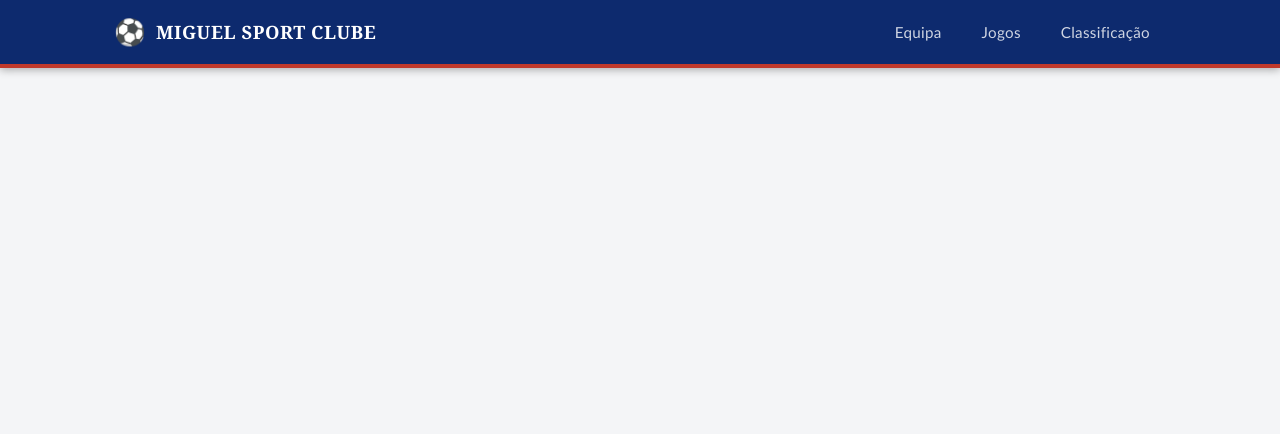
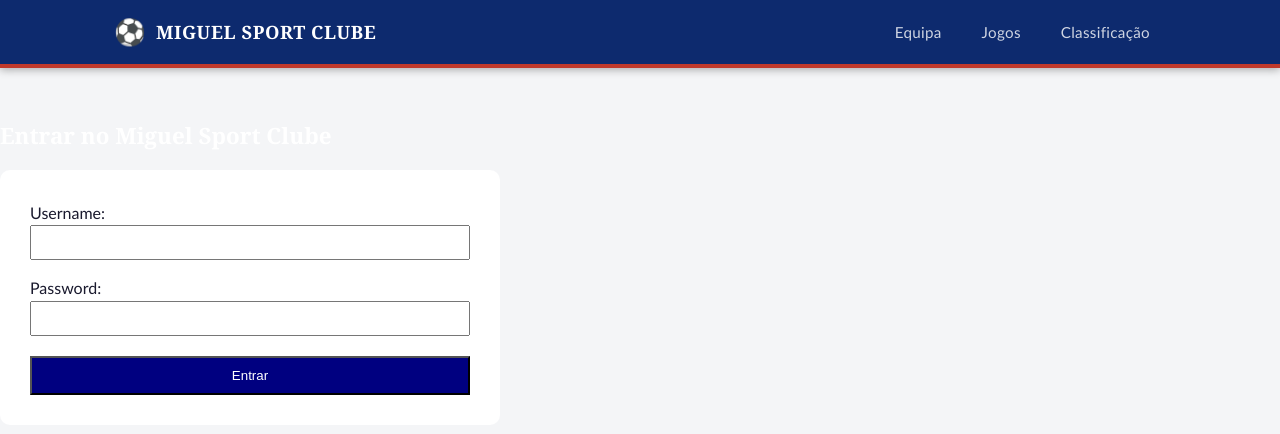
Before and after one commit to mpaciencia/miguel-sport-clube, a React app in the folder frontend/: page /login in a window 1280 px wide. Shown: the top 434 px of the page. Built offline with nearby package versions, Linux system fonts and the light colour scheme; the HTML template or start-up script is replaced by a standard one.

Commit message:
login  com segurança

```diff
--- /dev/null
+++ b/frontend/src/context/AuthContext.jsx
@@ -0,0 +1,23 @@
+import { createContext, useState } from "react";
+
+/* eslint-disable react-refresh/only-export-components */
+// criar a nuvem
+export const AuthContext = createContext();
+// fornecedor q envolve o site todo
+export const AuthProvider = ({ children }) => {
+    // variaveis de estado q guarda quem está logado, começa vazia
+    const[user, setUser] = useState(null);
+    const fazerLogin = (dadosUtilizador) => {
+        setUser(dadosUtilizador);
+    };
+
+    const fazerLogout = () => {
+        setUser(null);
+    };
+
+    return (
+        <AuthContext.Provider value={{ user, fazerLogin, fazerLogout }}>
+            {children}
+        </AuthContext.Provider>
+    );
+};
--- a/frontend/src/main.jsx
+++ b/frontend/src/main.jsx
@@ -1,5 +1,7 @@
 import { createRoot } from 'react-dom/client'
 import { BrowserRouter, Routes, Route } from 'react-router-dom'
+
+import { AuthProvider } from "./context/AuthContext.jsx";
 
 // 1. Estilos Globais
 import './index.css'
@@ -17,21 +19,43 @@ import Classificacao from './pages/Classificacao.jsx'
 import CriarJogo from './pages/CriarJogo.jsx'
 import RegistarResultado from './pages/RegistarResultado.jsx'
 
+// 4. Login e "segurança"
+import Login from "./pages/Login.jsx";
+import RotaProtegida from "./pages/RotaProtegida.jsx";
+import {StrictMode} from "react";
+
 createRoot(document.getElementById('root')).render(
+    <StrictMode>
+        <AuthProvider>
             <BrowserRouter>
                 <Navbar />
                 <Routes>
                     <Route path="/" element={<LandingPage />} />
                     {/* --- Rotas Públicas --- */}
+                    <Route path="/login" element={<Login />} />
                     <Route path="/equipa" element={<Equipa />} />
                     <Route path="/equipa/:id" element={<PerfilJogador />} />
                     <Route path="/jogos" element={<Jogos />} />
                     <Route path="/classificacao" element={<Classificacao />} />
 
                     {/* --- Rotas Privadas (Staff) --- */}
-                <Route path="/staff/jogadores" element={<StaffJogadores />} />
-                <Route path="/staff/jogos/novo" element={<CriarJogo />} />
-                <Route path="/staff/jogos/resultado" element={<RegistarResultado />} />
+                    <Route path="/staff/jogadores" element={
+                        <RotaProtegida>
+                            <StaffJogadores />
+                        </RotaProtegida>
+                    } />
+                    <Route path="/staff/jogos/novo" element={
+                        <RotaProtegida>
+                            <CriarJogo />
+                        </RotaProtegida>
+                    } />
+                    <Route path="/staff/jogos/resultado" element={
+                        <RotaProtegida>
+                            <RegistarResultado />
+                        </RotaProtegida>
+                    } />
                 </Routes>
             </BrowserRouter>
+        </AuthProvider>
+    </StrictMode>
 )
--- /dev/null
+++ b/frontend/src/pages/Login.jsx
@@ -0,0 +1,62 @@
+import { useState, useContext } from 'react';
+import { useNavigate } from 'react-router-dom';
+import axios from 'axios'
+import { AuthContext } from "../context/AuthContext.jsx";
+
+const Login = () => {
+    const navigate = useNavigate();
+
+    const { fazerLogin } = useContext(AuthContext);
+
+    // guardar oq utilizador escreve
+    const[username, setUsername] = useState('');
+    const[password, setPassword] = useState('');
+    const[message, setMessage] = useState('');
+
+    const lidarComLogin = (e) => {
+        e.preventDefault();
+
+        axios.post('http://localhost:8000/api/login/', {
+            username: username,
+            password: password
+        })
+        .then(response => {
+            fazerLogin(response.data);
+            setMessage("Login efetuado com sucesso!")
+
+            if(response.data.is_staff) {
+                navigate('/staff/jogadores');
+            } else {
+                navigate('/equipa');
+            }
+        })
+            .catch(error => {
+                setMessage("username ou password incorretos");
+                console.log(error);
+            });
+    };
+
+    return (
+        <main className="container">
+            <section className="container3" style={{ marginTop: '50px', maxWidth: '500px' }}>
+                <h2 style={{ color: 'white' }}>Entrar no Miguel Sport Clube</h2>
+                <form onSubmit={lidarComLogin} style={{ backgroundColor: 'white', padding: '30px', borderRadius: '10px', textAlign: 'left' }}>
+                    <div style={{ marginBottom: '15px' }}>
+                        <label>Username:</label>
+                        <input type="text" value={username} onChange={(e) => setUsername(e.target.value)} required style={{ width: '100%', padding: '8px' }} />
+                    </div>
+                    <div style={{ marginBottom: '20px' }}>
+                        <label>Password:</label>
+                        <input type="password" value={password} onChange={(e) => setPassword(e.target.value)} required style={{ width: '100%', padding: '8px' }} />
+                    </div>
+                    {message && <p style={{ color: 'red' }}>{message}</p>}
+                    <button type="submit" style={{ width: '100%', padding: '10px', backgroundColor: 'navy', color: 'white', cursor: 'pointer' }}>
+                        Entrar
+                    </button>
+                </form>
+            </section>
+        </main>
+    );
+};
+
+export default Login;
--- /dev/null
+++ b/frontend/src/pages/RotaProtegida.jsx
@@ -0,0 +1,26 @@
+import { useContext, useEffect } from "react";
+import { useNavigate } from "react-router-dom";
+import { AuthContext } from "../context/AuthContext.jsx";
+
+const RotaProtegida = ({ children }) => {
+    // quem esta logado?
+    const { user } = useContext(AuthContext);
+    const navigate = useNavigate();
+
+    useEffect(() => {
+        if(user == null)
+            navigate('/login');
+        else if(user.is_staff == false) {
+            navigate('/');
+            alert("Esta área é exclusiva para a equipa técnica.");
+        }
+    }, [user, navigate]);
+
+    if(user !== null && user.is_staff == true) {
+        return children;
+    }
+
+    return null;
+}
+
+export default RotaProtegida;
```
Also changed, not shown: 2 other files (tests, documents, lock files or other folders). Lines whose indentation alone changed are shown as unchanged.
